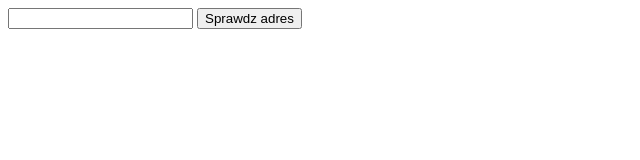
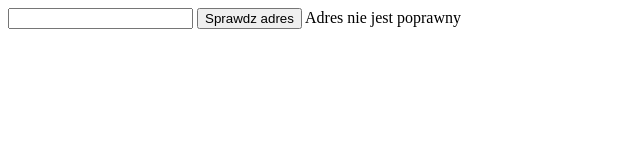
Before and after one commit to machinacyfrowa/przypomnienieJS, a plain HTML site: page index.html in a window 1280 px wide. Both pictures are taken after a click on the button "Sprawdz adres". Shown: the whole page, without its empty margins (0-640 px from the left). Drawn offline with Linux system fonts and the light colour scheme.

Commit message:
sprawdzanie na obecnosc @

```diff
--- a/index.html
+++ b/index.html
@@ -5,12 +5,20 @@
     </head>
     <body>
         <input type="text" id="adresEmail">
-        <button onclick="sprawdz">Sprawdz adres</button>
-
+        <button onclick="sprawdz()">Sprawdz adres</button>
+        <span id="wynik"></span>
         <script>
             function sprawdz() {
-               var adres = document.getElementById('adresEmail').value;
+                var adres = document.getElementById('adresEmail').value;
+                var wynik = document.getElementById('wynik');
+                var poprawny = false;
+                //czy adres zawiera małpę
+                if(adres.search('@') > 0) poprawny = true;
+                else poprawny = false;
 
+
+                if(poprawny) wynik.innerHTML = "Adres jest poprawny";
+                else wynik.innerHTML = "Adres nie jest poprawny";
             }
         </script>
     </body>
```
